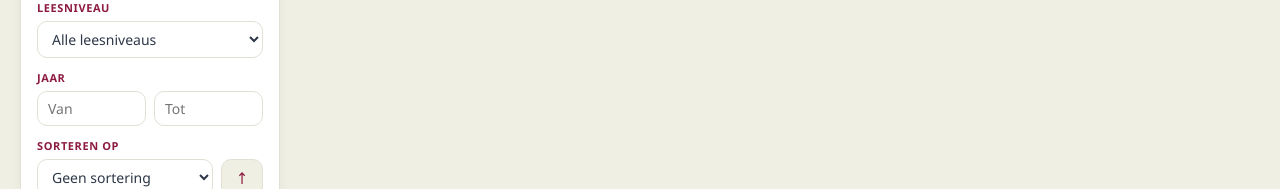
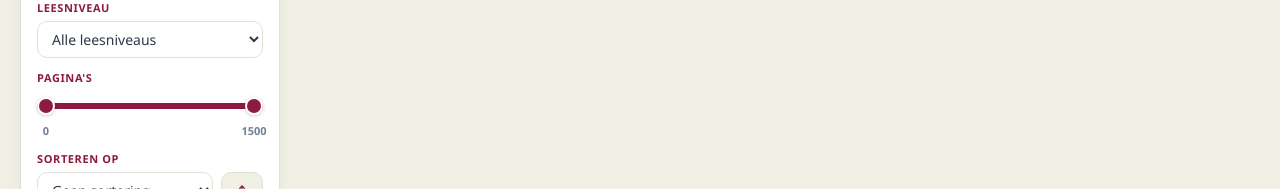
Before and after one commit to RenzoRaes2006/GoSmartLib, an Angular app in the folder frontend/: page /catalogus in a window 1280 px wide. Shown: the part 370-559 px from the top of the page. Built offline with nearby package versions, Linux system fonts and the light colour scheme; no server answers.

Commit message:
feat: implement pagina slider for filtering and update error handling

```diff
--- a/frontend/src/app/catalogus/catalogus.css
+++ b/frontend/src/app/catalogus/catalogus.css
@@ -178,36 +178,113 @@
 }
 
 /* =====================
-   JAAR BEREIK
+   PAGINA SLIDER
    ===================== */
 
-.jaar-range {
-  display: flex;
-  gap: 8px;
+.pagina-slider {
+  position: relative;
+  width: 100%;
+  height: 30px;
+  margin-bottom: 18px;
 }
 
-.jaar-range .sidebar-input {
-  width: 50%;
+.pagina-slider-label {
+  position: absolute;
+  top: 100%;
+  left: 9px;
+  right: 9px;
+  height: 18px;
 }
 
-/* Verwijder pijlen van number inputs */
-input[type="number"] {
-  -moz-appearance: textfield;
+.pagina-slider-label span {
+  position: absolute;
+  transform: translateX(-50%);
+  font-size: 11px;
+  color: #718096;
+  font-weight: 600;
+  white-space: nowrap;
+  margin-top: 2px;
 }
 
-input[type="number"]::-webkit-outer-spin-button,
-input[type="number"]::-webkit-inner-spin-button {
+.pagina-slider .slider {
+  position: absolute;
+  top: 0;
+  left: 0;
+  width: 100%;
+  height: 100%;
   -webkit-appearance: none;
+  appearance: none;
+  background: transparent;
+  pointer-events: none;
   margin: 0;
+  padding: 0;
 }
 
-/* =====================
-   JAAR ERROR
-   ===================== */
+.pagina-slider .slider-min {
+  z-index: 3;
+}
 
-.input-error {
-  border-color: #e53e3e !important;
-  box-shadow: 0 0 0 3px rgba(229, 62, 62, 0.1) !important;
+.pagina-slider .slider-max {
+  z-index: 2;
+}
+
+.pagina-slider .slider::-webkit-slider-thumb {
+  -webkit-appearance: none;
+  appearance: none;
+  width: 18px;
+  height: 18px;
+  border-radius: 50%;
+  background: #8c1b3f;
+  border: 2px solid #fff;
+  box-shadow: 0 1px 4px rgba(0, 0, 0, 0.2);
+  cursor: pointer;
+  pointer-events: all;
+  position: relative;
+  z-index: 2;
+  margin-top: -6px;
+}
+
+.pagina-slider .slider::-moz-range-thumb {
+  width: 18px;
+  height: 18px;
+  border-radius: 50%;
+  background: #8c1b3f;
+  border: 2px solid #fff;
+  box-shadow: 0 1px 4px rgba(0, 0, 0, 0.2);
+  cursor: pointer;
+  pointer-events: all;
+  position: relative;
+  z-index: 2;
+}
+
+.pagina-slider .slider::-webkit-slider-runnable-track {
+  height: 6px;
+  background: transparent;
+}
+
+.pagina-slider .slider::-moz-range-track {
+  height: 6px;
+  background: transparent;
+}
+
+.slider-track {
+  position: absolute;
+  top: 50%;
+  left: 0;
+  right: 0;
+  height: 6px;
+  transform: translateY(-50%);
+  background: #e2dfd5;
+  border-radius: 3px;
+  z-index: 0;
+}
+
+.slider-range {
+  position: absolute;
+  top: 0;
+  height: 100%;
+  background: #8c1b3f;
+  border-radius: 3px;
 }
 
 .error-text {
--- a/frontend/src/app/catalogus/catalogus.html
+++ b/frontend/src/app/catalogus/catalogus.html
@@ -94,31 +94,42 @@
         <option value="D (literair niveau)">D (literair niveau)</option>
       </select>
 
-      <!-- 6. Jaar (bereik) -->
-      <label>Jaar</label>
-      <div class="jaar-range">
+      <!-- 5. Pagina's (bereik) -->
+      <label>Pagina's</label>
+      <div class="pagina-slider">
+        <div class="slider-track">
+          <div
+            class="slider-range"
+            [style.left.%]="((minPagina() ?? 0) / maxPaginaLimit) * 100"
+            [style.right.%]="100 - ((maxPagina() ?? maxPaginaLimit) / maxPaginaLimit) * 100"
+          ></div>
+        </div>
         <input
-          type="number"
-          placeholder="Van"
-          [(ngModel)]="uitgaveJaarVan"
-          (input)="updateFilters()"
-          class="sidebar-input"
-          [class.input-error]="jaarError()"
+          type="range"
+          class="slider slider-min"
+          min="0"
+          [max]="maxPaginaLimit"
+          [value]="minPagina() ?? 0"
+          (input)="onMinPaginaSlider($event)"
         />
         <input
-          type="number"
-          placeholder="Tot"
-          [(ngModel)]="uitgaveJaarTot"
-          (input)="updateFilters()"
-          class="sidebar-input"
-          [class.input-error]="jaarError()"
+          type="range"
+          class="slider slider-max"
+          min="0"
+          [max]="maxPaginaLimit"
+          [value]="maxPagina() ?? maxPaginaLimit"
+          (input)="onMaxPaginaSlider($event)"
         />
+        <div class="pagina-slider-label">
+          <span [style.left.%]="((minPagina() ?? 0) / maxPaginaLimit) * 100">{{ minPagina() ?? 0 }}</span>
+          <span [style.left.%]="((maxPagina() ?? maxPaginaLimit) / maxPaginaLimit) * 100">{{ maxPagina() ?? maxPaginaLimit }}</span>
+        </div>
       </div>
-      @if (jaarError()) {
-        <span class="error-text">{{ jaarError() }}</span>
+      @if (paginaError()) {
+        <span class="error-text">{{ paginaError() }}</span>
       }
 
-      <!-- 7. Weergave: sorteren -->
+      <!-- 6. Weergave: sorteren -->
       <label for="sort-select">Sorteren op</label>
       <div class="sort-row">
         <select
@@ -131,7 +142,7 @@
           <option value="populariteit">Populariteit</option>
           <option value="titel">Titel</option>
           <option value="auteur">Auteur</option>
-          <option value="uitgaveJaar">Jaar</option>
+          <option value="pagina">Pagina's</option>
         </select>
         <button (click)="opSorteerRichtingVerandering()" class="sort-direction-btn">
           {{ selectedSorteerRichting() === 'ASC' ? '↑' : '↓' }}
--- a/frontend/src/app/catalogus/catalogus.ts
+++ b/frontend/src/app/catalogus/catalogus.ts
@@ -31,7 +31,8 @@ export class Catalogus implements OnInit, OnDestroy {
   uitgaveJaarTot = signal<number | undefined>(undefined);
   leesniveau = signal<string | undefined>(undefined);
   selectedHoofdGenre = signal<string>('');
-  jaarError = signal<string>('');
+  paginaError = signal<string>('');
+  maxPaginaLimit = 1500;
 
   // Key voor sessionStorage
   private readonly FILTERS_KEYS = 'catalogus_filters';
@@ -129,22 +130,21 @@ export class Catalogus implements OnInit, OnDestroy {
 
   // Methode om filters bij te werken en boeken opnieuw te laden op basis van de nieuwe filters
   updateFilters(): void {
-    const huidigeJaar = new Date().getFullYear();
-    const jaarVan = this.uitgaveJaarVan();
-    const jaarTot = this.uitgaveJaarTot();
+    const min = this.minPagina();
+    const max = this.maxPagina();
 
-    this.jaarError.set('');
+    this.paginaError.set('');
 
-    if (jaarVan && (jaarVan < 1900 || jaarVan > huidigeJaar)) {
-      this.jaarError.set(`Voer een jaar in tussen 1900 en ${huidigeJaar}`);
+    if (min !== undefined && min < 0) {
+      this.paginaError.set('Minimum pagina\'s mag niet negatief zijn');
       return;
     }
-    if (jaarTot && (jaarTot < 1900 || jaarTot > huidigeJaar)) {
-      this.jaarError.set(`Voer een jaar in tussen 1900 en ${huidigeJaar}`);
+    if (max !== undefined && max < 0) {
+      this.paginaError.set('Maximum pagina\'s mag niet negatief zijn');
       return;
     }
-    if (jaarVan && jaarTot && jaarVan > jaarTot) {
-      this.jaarError.set('"Van" mag niet groter zijn dan "Tot"');
+    if (min !== undefined && max !== undefined && min > max) {
+      this.paginaError.set('"Min" mag niet groter zijn dan "Max"');
       return;
     }
 
@@ -161,8 +161,8 @@ export class Catalogus implements OnInit, OnDestroy {
       zoekterm: this.zoekTerm()?.trim() || undefined,
       genres,
       uitgever: this.selectedUitgever()?.trim() || undefined,
-      minPagina: this.minPagina(),
-      maxPagina: this.maxPagina(),
+      minPagina: (this.minPagina() ?? 0) > 0 ? this.minPagina() : undefined,
+      maxPagina: (this.maxPagina() ?? this.maxPaginaLimit) < this.maxPaginaLimit ? this.maxPagina() : undefined,
       sorteerOp: this.selectedSorteerOp() || undefined,
       sorteerRichting: this.selectedSorteerRichting() || 'ASC',
       beschikbaarheid: this.beschikbaarheid() === true ? 'true' : undefined,
@@ -193,6 +193,30 @@ export class Catalogus implements OnInit, OnDestroy {
 
     // Sla de filters op als JSON-string in sessionStorage
     sessionStorage.setItem(this.FILTERS_KEYS, JSON.stringify(huidigeFilters));
+  }
+
+  onMinPaginaSlider(event: Event): void {
+    const input = event.target as HTMLInputElement;
+    const value = +input.value;
+    const max = this.maxPagina() ?? this.maxPaginaLimit;
+    const clamped = Math.min(value, max);
+    if (value !== clamped) {
+      input.value = String(clamped);
+    }
+    this.minPagina.set(clamped);
+    this.updateFilters();
+  }
+
+  onMaxPaginaSlider(event: Event): void {
+    const input = event.target as HTMLInputElement;
+    const value = +input.value;
+    const min = this.minPagina() ?? 0;
+    const clamped = Math.max(value, min);
+    if (value !== clamped) {
+      input.value = String(clamped);
+    }
+    this.maxPagina.set(clamped);
+    this.updateFilters();
   }
 
   opSorteerRichtingVerandering(): void {
```
